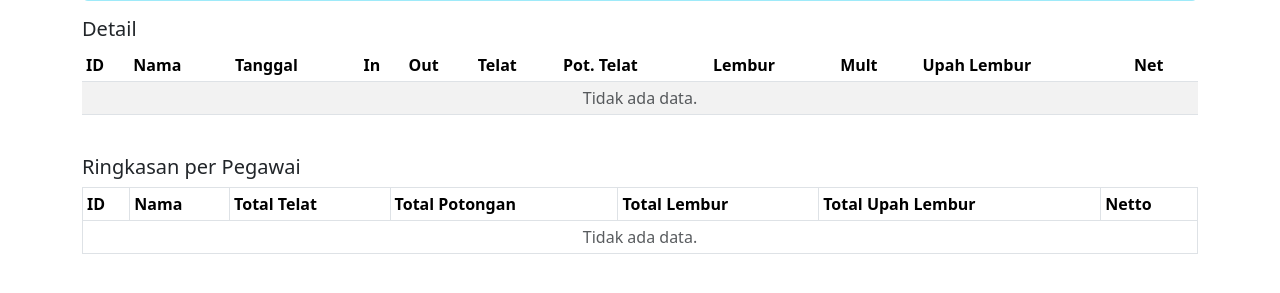
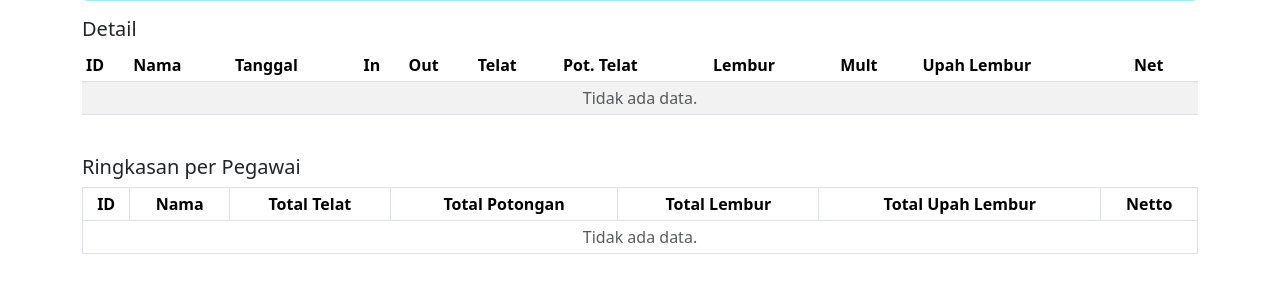
Before and after one commit to ariftirtawijaya/relaylab, a PHP site: page /admin_rekap.php in a window 1280 px wide. Shown: the part 231-524 px from the top of the page. Run offline with PHP 8.4, Linux system fonts and the light colour scheme; the visitor is signed in with stand-in values (Sample User, id 1); data that the repository does not hold is empty; a stand-in replaces the project's code that opens the database connection; some libraries are stand-ins or nearby versions.

```diff
--- a/admin_rekap.php
+++ b/admin_rekap.php
@@ -223,13 +223,13 @@ foreach ($rows as $r) {
       <table class="table table-sm table-bordered align-middle">
         <thead>
           <tr>
-            <th>ID</th>
-            <th>Nama</th>
-            <th>Total Telat</th>
-            <th>Total Potongan</th>
-            <th>Total Lembur</th>
-            <th>Total Upah Lembur</th>
-            <th><strong>Netto</strong></th>
+            <th class="text-center">ID</th>
+            <th class="text-center">Nama</th>
+            <th class="text-center">Total Telat</th>
+            <th class="text-center">Total Potongan</th>
+            <th class="text-center">Total Lembur</th>
+            <th class="text-center">Total Upah Lembur</th>
+            <th class="text-center"><strong>Netto</strong></th>
           </tr>
         </thead>
         <tbody>
@@ -238,19 +238,28 @@ foreach ($rows as $r) {
               <td colspan="7" class="text-center text-muted">Tidak ada data.</td>
             </tr>
           <?php else:
+            $jumTot = 0;
             foreach ($summary as $k => $s):
+              $jumTot += $s['net'];
               list($eid, $nm) = explode('|', $k, 2); ?>
               <tr>
-                <td><?= htmlspecialchars($eid) ?></td>
-                <td><?= htmlspecialchars($nm) ?></td>
-                <td><?= fmt_minutes_jam_menit($s['late_min']) ?></td>
-                <td><?= number_format($s['fine'], 0, ',', '.') ?></td>
-                <td><?= fmt_duration_hm($s['ot_min']) ?></td>
-                <td><?= number_format($s['otpay'], 0, ',', '.') ?></td>
-                <td><strong><?= number_format($s['net'], 0, ',', '.') ?></strong></td>
+                <td class="text-center"><?= htmlspecialchars($eid) ?></td>
+                <td class="text-center"><?= htmlspecialchars($nm) ?></td>
+                <td class="text-center"><?= fmt_minutes_jam_menit($s['late_min']) ?></td>
+                <td class="text-center"><?= number_format($s['fine'], 0, ',', '.') ?></td>
+                <td class="text-center"><?= fmt_duration_hm($s['ot_min']) ?></td>
+                <td class="text-center"><?= number_format($s['otpay'], 0, ',', '.') ?></td>
+                <td class="text-center"><strong><?= number_format($s['net'], 0, ',', '.') ?></strong></td>
               </tr>
-            <?php endforeach; endif; ?>
-        </tbody>
+            <?php endforeach; ?>
+          </tbody>
+          <tfoot>
+            <tr>
+              <td colspan="6" class="text-center"><Strong>Jumlah Total</Strong></td>
+              <td class="text-center"><strong><?= number_format($jumTot, 0, ',', '.') ?></strong></td>
+            </tr>
+          </tfoot>
+        <?php endif; ?>
       </table>
     </div>
   </div>
```
Also changed, not shown: app/mail.php (+10 -23 lines), test_telegram.php (+39 -21 lines).
